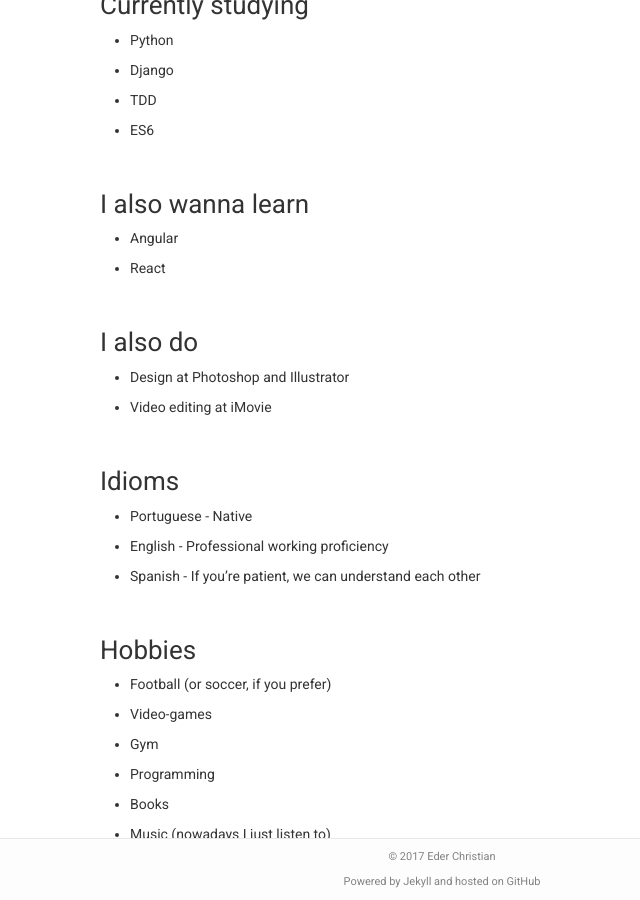
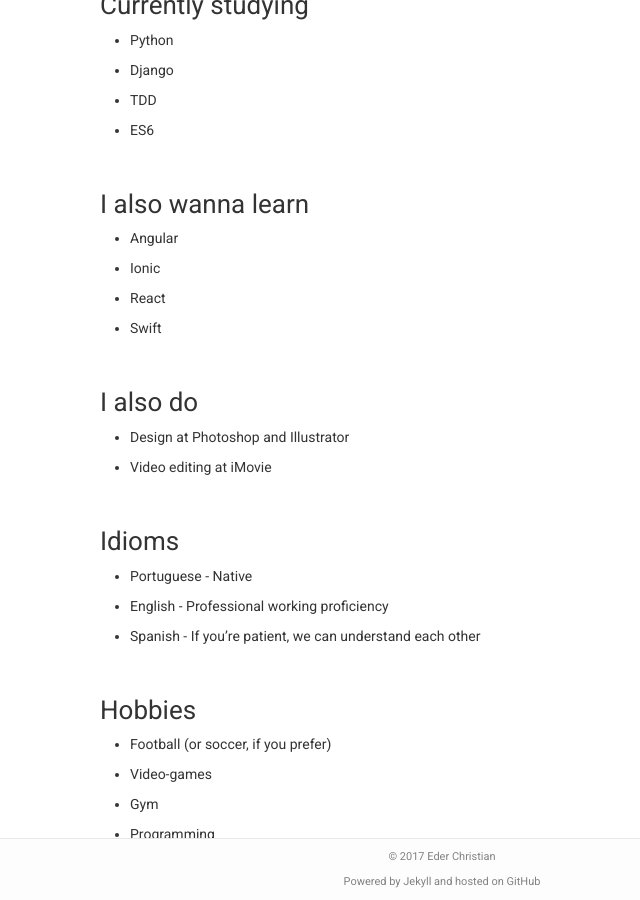
Before and after one commit to ederchristian/ederchristian, a Jekyll site: the page built from about.md, in a window 1280 px wide and 900 px high, scrolled down 830 px. Shown: the whole window, without its empty margins (200-840 px from the left). Built offline with Jekyll 4.4.1, drawn with Linux system fonts in a browser that asks for light colours; comment, search, counter and statistics services are not loaded.

Commit message:
Update content

```diff
--- a/about.md
+++ b/about.md
@@ -56,7 +56,11 @@ I love to make things for the web and to put my endeavor on it. In this path, ea
 
 * Angular
 
+* Ionic
+
 * React
+
+* Swift
 
 &nbsp;
 
```
